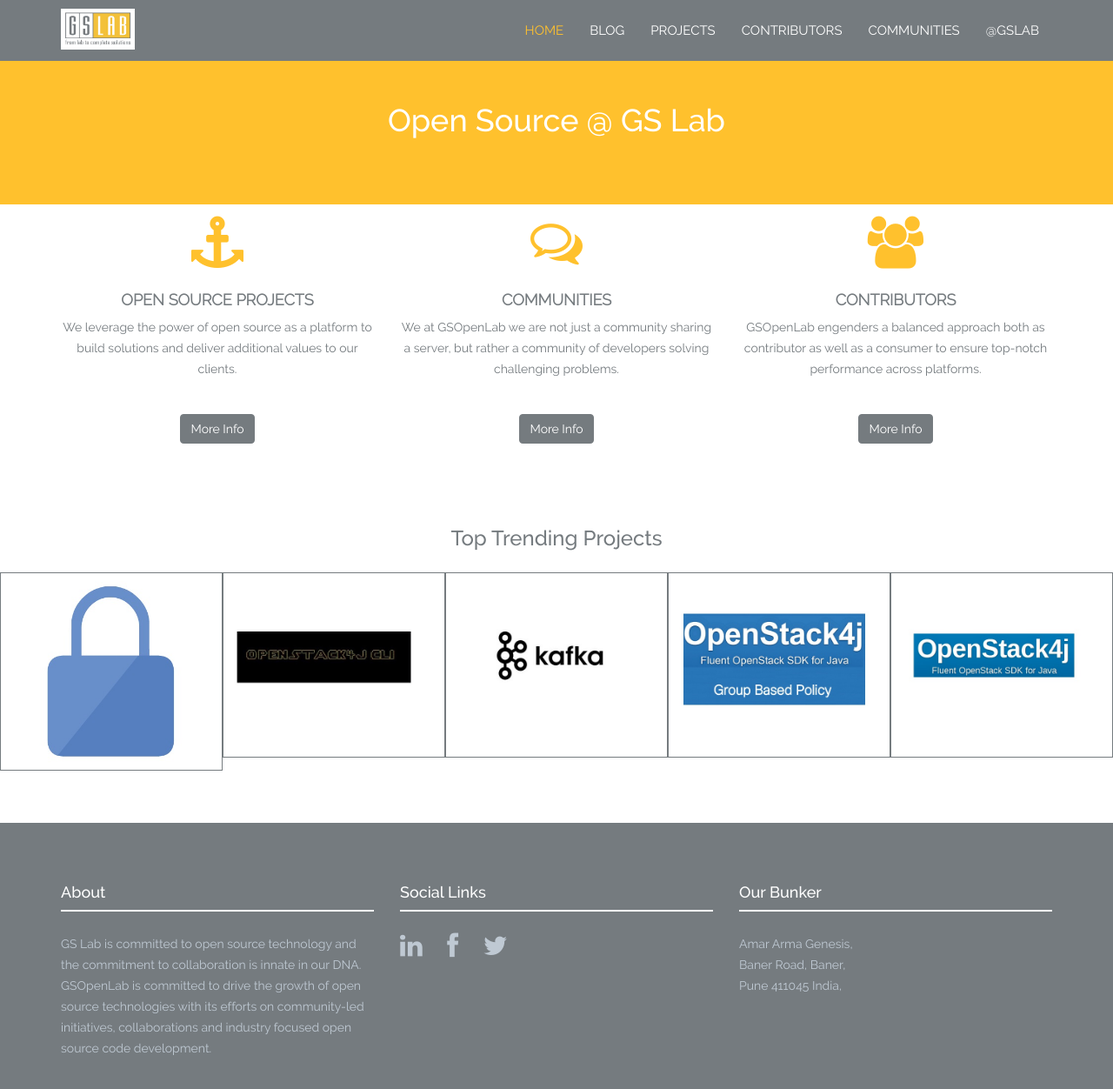
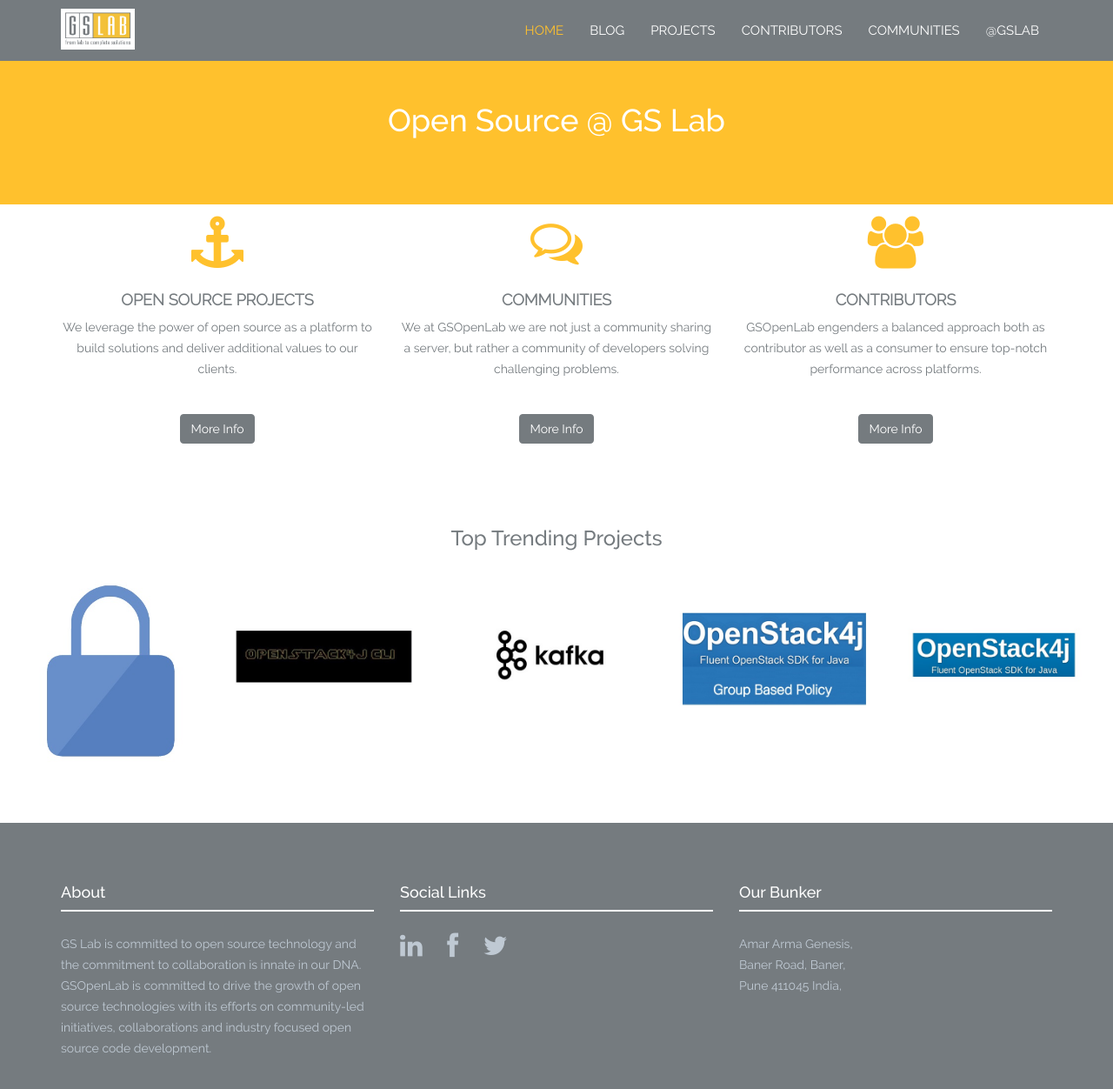
Before and after one commit to Akshada04/gslabopensource, a Jekyll site: the page built from index.html, in a window 1280 px wide and 1289 px high. Shown: the top 1252 px of the window at 87% size. Built offline with Jekyll 4.4.1, drawn with Linux system fonts in a browser that asks for light colours; nearby versions of some CDN libraries.

Commit message:
Update hoverex-all.css

```diff
--- a/assets/css/hoverex-all.css
+++ b/assets/css/hoverex-all.css
@@ -2,7 +2,7 @@
 {
 	position:relative;
 	zoom:1;
-     border: 1px solid;
+
      height: 213px;
      text-align: center;
      vertical-align: middle;
```
